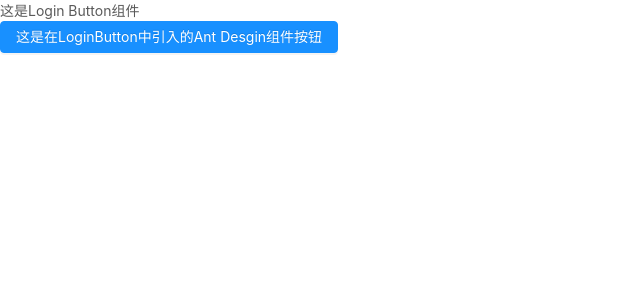
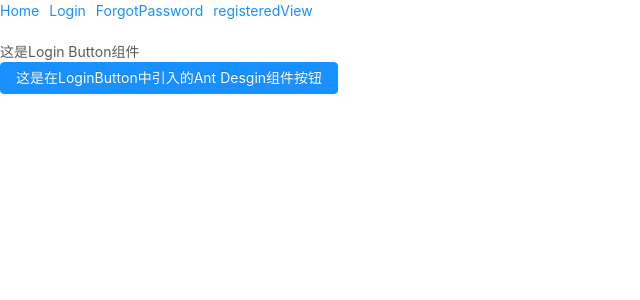
Before and after one commit to SUI5477100/dr_smart_community, a Vue app: page / in a window 1280 px wide. Shown: the top 300 px of the page, without its empty margins (0-640 px from the left). Built offline with nearby package versions, Linux system fonts and the light colour scheme.

Commit message:
feat:配置路由

```diff
--- a/package.json
+++ b/package.json
@@ -10,7 +10,8 @@
   "dependencies": {
     "ant-design-vue": "^1.7.8",
     "core-js": "^3.8.3",
-    "vue": "^2.6.14"
+    "vue": "^2.6.14",
+    "vue-router": "^3.6.5"
   },
   "devDependencies": {
     "@babel/core": "^7.12.16",
@@ -20,6 +21,8 @@
     "@vue/cli-service": "~5.0.0",
     "eslint": "^7.32.0",
     "eslint-plugin-vue": "^8.0.3",
+    "less": "^4.2.0",
+    "less-loader": "^12.2.0",
     "vue-template-compiler": "^2.6.14"
   },
   "eslintConfig": {
--- a/src/App.vue
+++ b/src/App.vue
@@ -1,24 +1,34 @@
 <template>
   <div id="app">
-    <!-- <Login/> -->
-    <HomeView></HomeView>
+    <nav>
+      <ul>
+        <li><router-link to="/">Home</router-link></li>
+        <li><router-link to="/login">Login</router-link></li>
+        <li><router-link to="/forgotPassword">ForgotPassword</router-link></li>
+        <li><router-link to="/registered">registeredView</router-link></li>
+
+      </ul>
+    </nav>
+    <router-view></router-view>
   </div>
 </template>
 
 <script>
-// import Login from './components/loginBtuuon.vue'
-import HomeView  from './pages/hemoView.vue';
-
-
 export default {
-  name: 'App',
-  components: {
-    // Login,
-    HomeView
-  }
+  name: 'App'
 }
 </script>
 
 <style>
-
+nav {
+  margin-bottom: 20px;
+}
+nav ul {
+  list-style: none;
+  padding: 0;
+}
+nav ul li {
+  display: inline;
+  margin-right: 10px;
+}
 </style>
--- a/src/main.js
+++ b/src/main.js
@@ -2,10 +2,12 @@ import Vue from 'vue';
 import App from './App.vue';
 import 'ant-design-vue/dist/antd.css'; // 引入样式
 import Antd from 'ant-design-vue';
+import router from './router';
 
 Vue.config.productionTip = false;
 Vue.use(Antd);
 
 new Vue({
+  router,
   render: h => h(App),
 }).$mount('#app');
--- /dev/null
+++ b/src/pages/forgotPassword.vue
@@ -0,0 +1,17 @@
+<template>
+    <div class="">
+       这是Forgot Password /忘记密码界面
+    </div>
+</template>
+
+<script>
+
+export default {
+    name:'ForgotPassword', //导出组件名
+    components: {
+
+    }
+};
+</script>
+
+<style scoped></style>
--- a/src/pages/hemoView.vue
+++ b/src/pages/homeView.vue
@@ -7,6 +7,7 @@
 <script>
 import LoginButton from '../components/loginButton.vue'
 export default {
+    name:'HomeView', //导出组件名
     components: {
         LoginButton
     }
--- /dev/null
+++ b/src/pages/loginView.vue
@@ -0,0 +1,17 @@
+<template>
+    <div class="">
+       这是Login View /登录页面
+    </div>
+</template>
+
+<script>
+
+export default {
+    name:'LoginView', //导出组件名
+    components: {
+
+    }
+};
+</script>
+
+<style scoped></style>
--- /dev/null
+++ b/src/pages/registeredView.vue
@@ -0,0 +1,17 @@
+<template>
+    <div class="">
+       这是registeredView/注册界面
+    </div>
+</template>
+
+<script>
+
+export default {
+    name:'RegisteredView', //导出组件名
+    components: {
+
+    }
+};
+</script>
+
+<style scoped></style>
--- /dev/null
+++ b/src/router/index.js
@@ -0,0 +1,42 @@
+import Vue from 'vue'
+import Router from 'vue-router'
+import HomeView from '../pages/homeView.vue'
+import LoginView from '../pages/loginView.vue'
+import ForgotPassword from '../pages/forgotPassword.vue'
+import RegisteredView from '../pages/registeredView.vue'
+
+Vue.use(Router)
+
+const routes = [
+  {
+    // 首页
+    path: '/',
+    name: 'Home',
+    component: HomeView
+  },
+  {
+    // 登录页
+    path: '/login',
+    name: 'Login',
+    component: LoginView
+  },
+  {
+    // 忘记密码
+    path: '/forgotPassword',
+    name: 'ForgotPassword',
+    component: ForgotPassword
+  },
+  {
+    // 注册
+    path: '/registered',
+    name: 'Registered',
+    component: RegisteredView
+  }
+]
+
+const router = new Router({
+  mode: 'history',
+  routes
+})
+
+export default router
```
Also changed, not shown: src/router/navBar.vue (deleted, +0 -10 lines), 1 other file (tests, documents, lock files or other folders).
